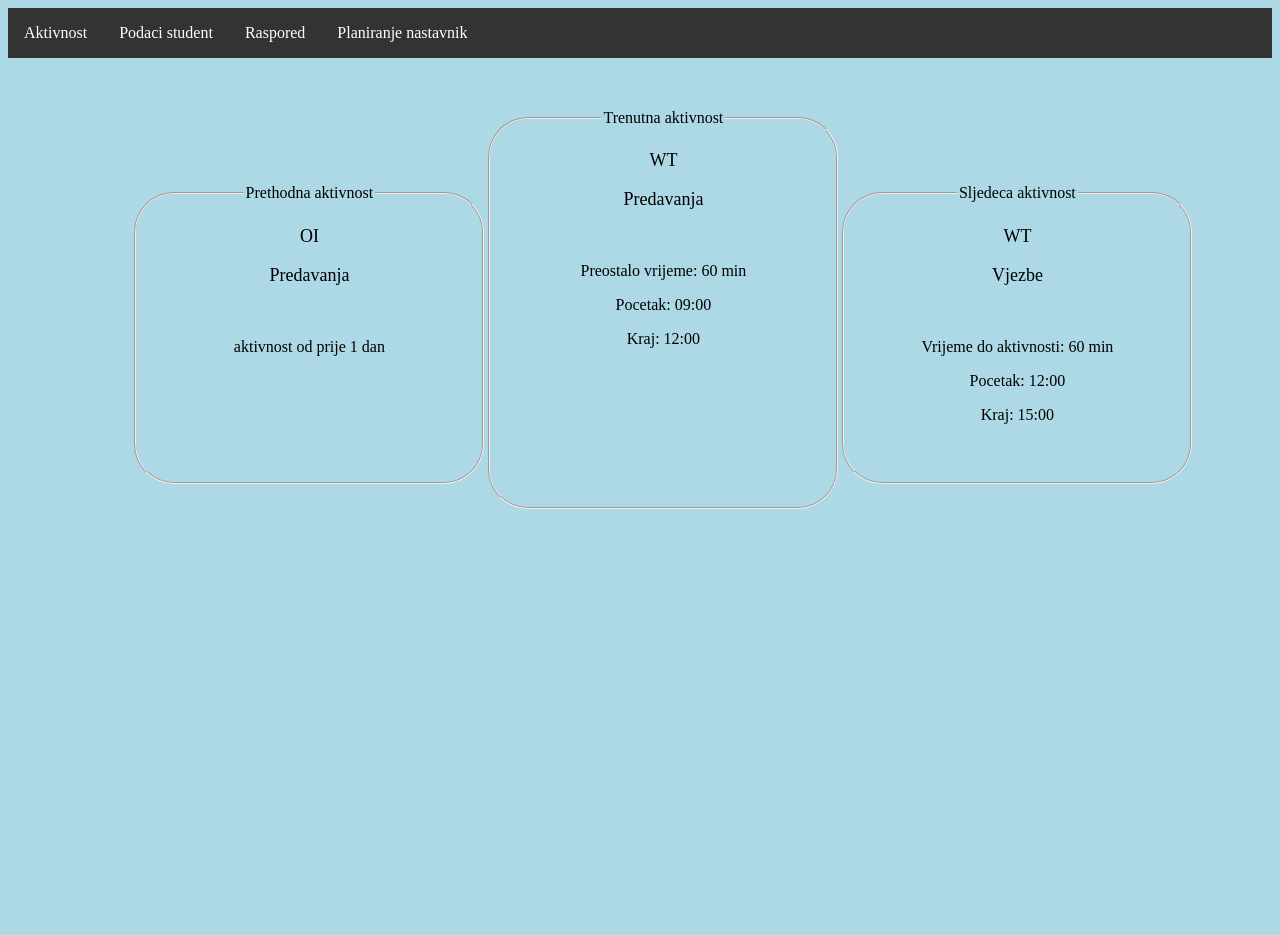
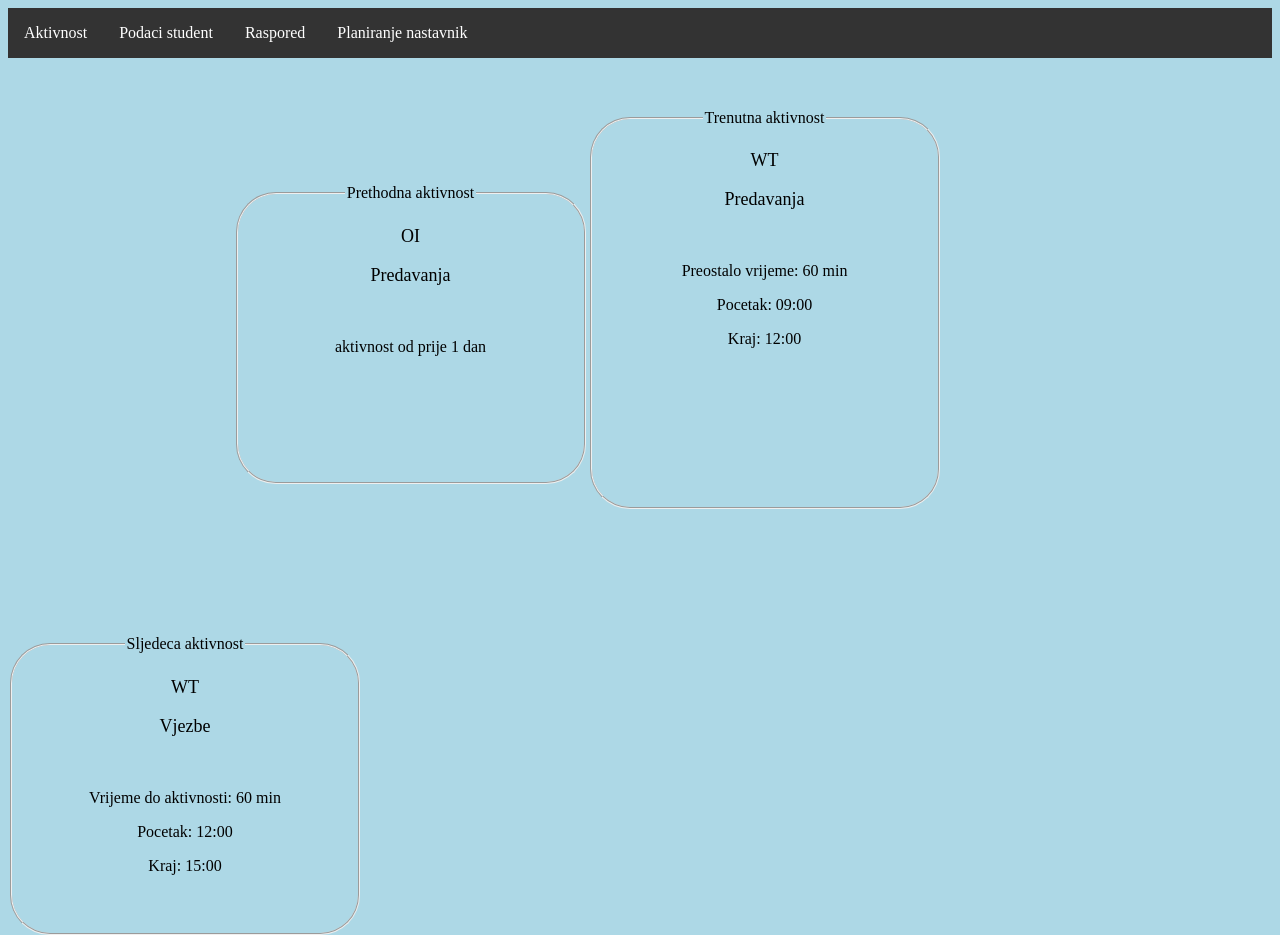
Before and after one commit to PasaDzumhur/Class-Schedule-site, a plain HTML site: page aktivnost.html in a window 1280 px wide. Before the commit the page ends 800 px from the top, so only its background shows below. Drawn offline with Linux system fonts and the light colour scheme.

Commit message:
tek sad poravnata aktivnost

```diff
--- a/css/aktivnost.css
+++ b/css/aktivnost.css
@@ -20,7 +20,7 @@ fieldset{
 
 #prethodna{
     float: left;
-    margin-left: 10%;
+    margin-left: 18%;
 
 }
 #trenutna{
```
